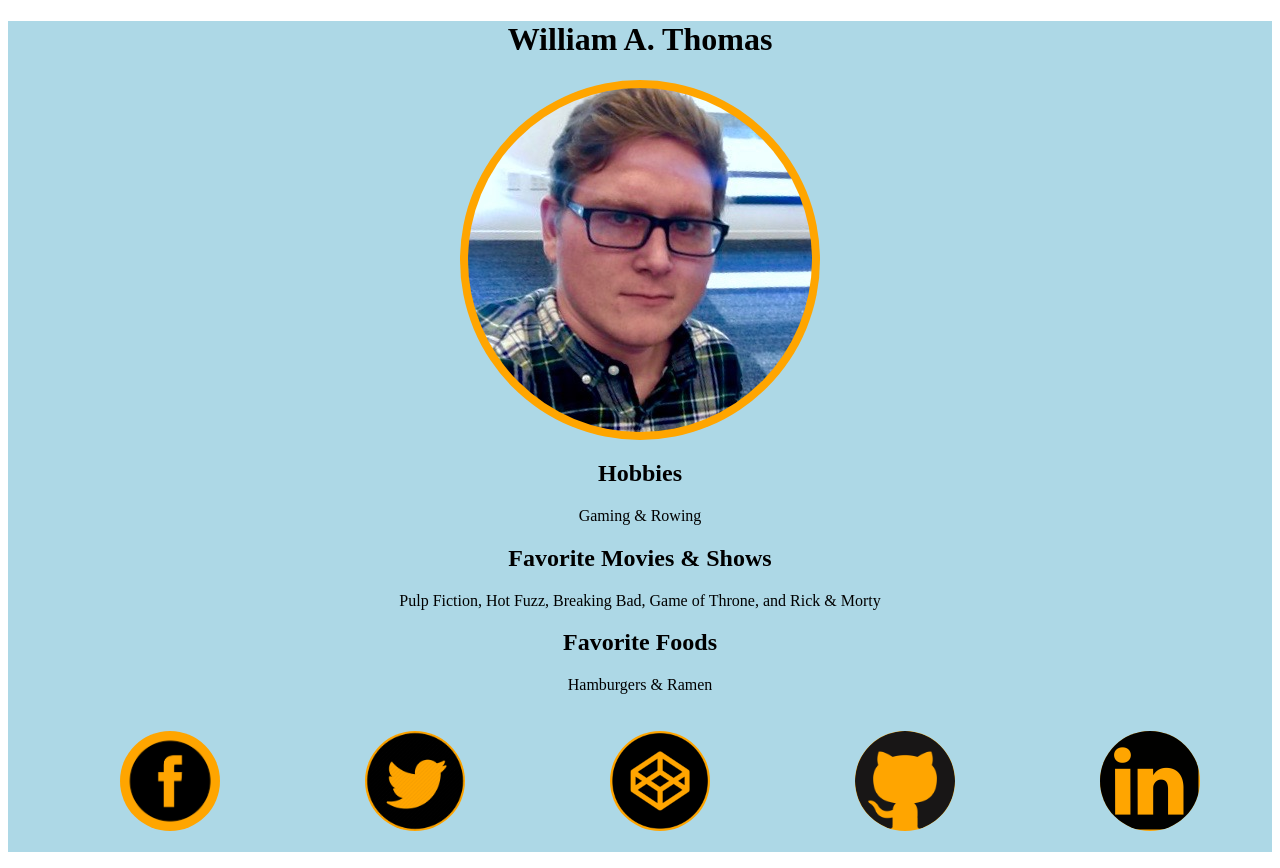
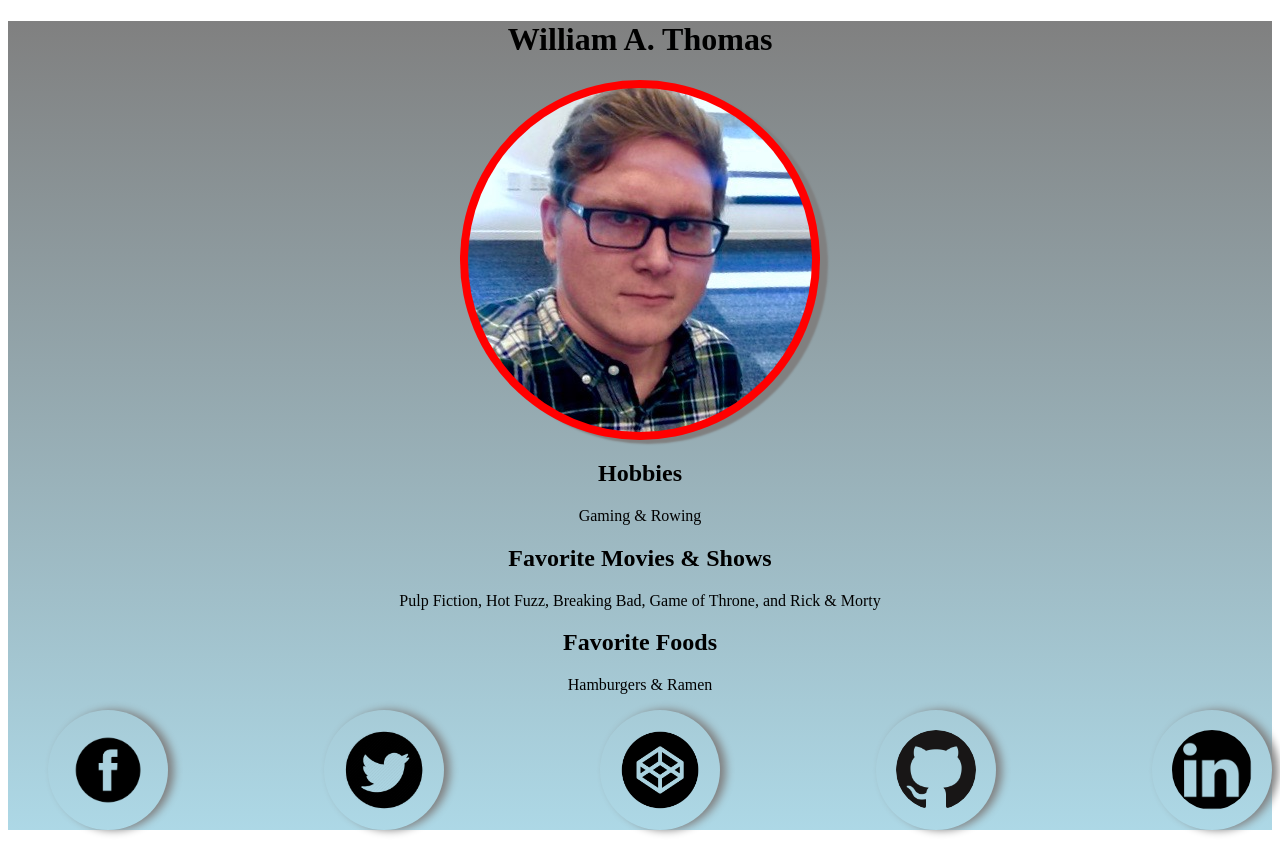
Before and after one commit to colbyjcodez/Will-ProfileCard, a plain HTML site: page index.html in a window 1280 px wide. After the commit the page ends 846 px from the top, so only its background shows below. Drawn offline with Linux system fonts and the light colour scheme.

Commit message:
Proj-Final

```diff
--- a/index.html
+++ b/index.html
@@ -4,7 +4,7 @@
 <head>
     <meta charset="utf-8">
     <link rel="stylesheet" type="text/css" href="main.css">
-  <title>Title of the document</title>
+  <title>Willie Will</title>
 </head>
 
     <body>
@@ -12,13 +12,13 @@
             <h1> William A. Thomas</h1>
             <img class="BG" src="img/Willface.jpg">
             <h2>Hobbies</h2>
-            <p> Gaming & Rowing</p>
+                <p> Gaming & Rowing</p>
             <h2>Favorite Movies & Shows</h2>
-            <p> Pulp Fiction, Hot Fuzz, Breaking Bad, Game of Throne, and Rick & Morty</p>
+                <p> Pulp Fiction, Hot Fuzz, Breaking Bad, Game of Throne, and Rick & Morty</p>
             <h2> Favorite Foods</h2>
-            <p> Hamburgers & Ramen</p>
+                <p> Hamburgers & Ramen</p>
 
-            <ul class="flex-container">
+                <ul class="flex-container">
                <li><a href="https://www.facebook.com/w.thomas9596?ref=bookmarks" class="fb"><img src="img/fb.png"></a></li>
                <li><a href="https://twitter.com/wthomas95" class="tw"><img src="img/tw.png"></a></li>
                <li><a href="https://codepen.io/wthomas95/" class="cd"><img src="img/codpn.png"></a></li>
@@ -26,8 +26,6 @@
                <li><a href="https://www.linkedin.com/in/william-thomas-b96797170/" class="ln"><img src="img/ln.png"></a></li>
             </ul>
 
-
     </body>
 
-
 </html>
--- a/main.css
+++ b/main.css
@@ -1,11 +1,14 @@
 
 h1,h2,p{
     text-align: center;
+    font-family: Helvetica,
+
  }
 
 /* grey background behind img */
 .all {
-    background:lightblue;
+    background: lightblue linear-gradient(grey, lightblue);
+    margin: 0 auto;
 
 }
 
@@ -15,20 +18,20 @@ ul{
     list-style-type: none;
     display: flex;
 
-
 }
 
 /* social media icons  */
 
 li img {
-    width: 100px;
+    width: 80px;
     margin: 20px;
     display: block;
-    background: orange;
+    background:linear-gradient( dark grey, black);
     color: black;
     border-radius: 100%;
     cursor: pointer;
     transition: 1.2s ease-in;
+    position: relative;
 
 }
 
@@ -36,15 +39,15 @@ img:hover{
     background: green;
     transform: rotate(360deg);
 
+
 }
 /* size of the icons*/
 
 li{
-    box-shadow: black;
-    border-radius: 40%;
-    margin: 0 auto;
+    box-shadow: 6px 0px 8px grey;
+    border-radius: 80%;
     display: block;
-    padding: 1px;
+
 
 }
 
@@ -53,16 +56,22 @@ li{
     justify-content: space-between;
 
 }
+
 .BG{
     margin: 0 auto;
     display: block;
     border-radius: 50%;
-    position: relative;
-    background: orange;
-    color: black;
+    background: red;
+    box-shadow: 8px 4px 2px grey;
     border-radius: 100%;
     padding: 8px;
     cursor: pointer;
     transition: 1.2s ease-in;
+    animation-name: img;
+    animation-duration: 4s;
 
+
+}@keyframes img {
+    from {background-color: red;}
+    to {background-color: blue;}
 }
```
